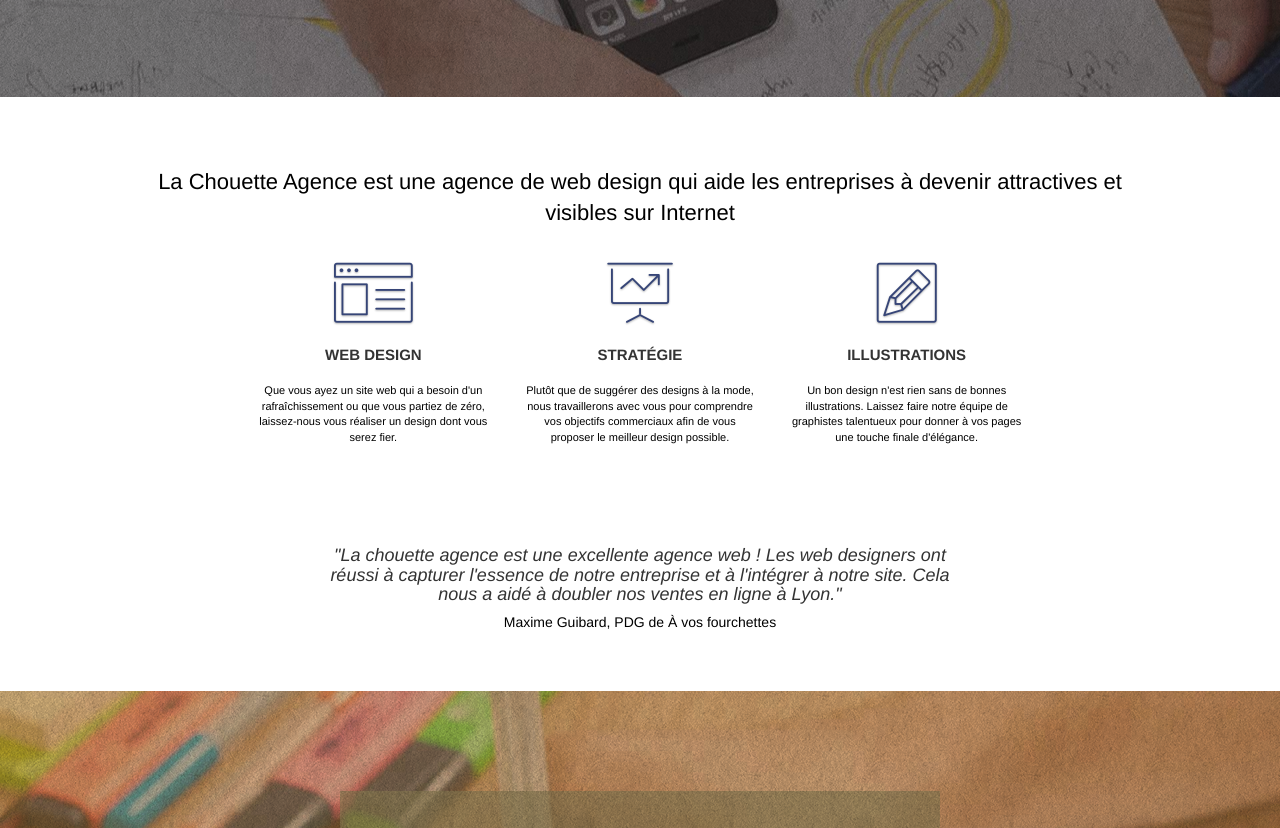
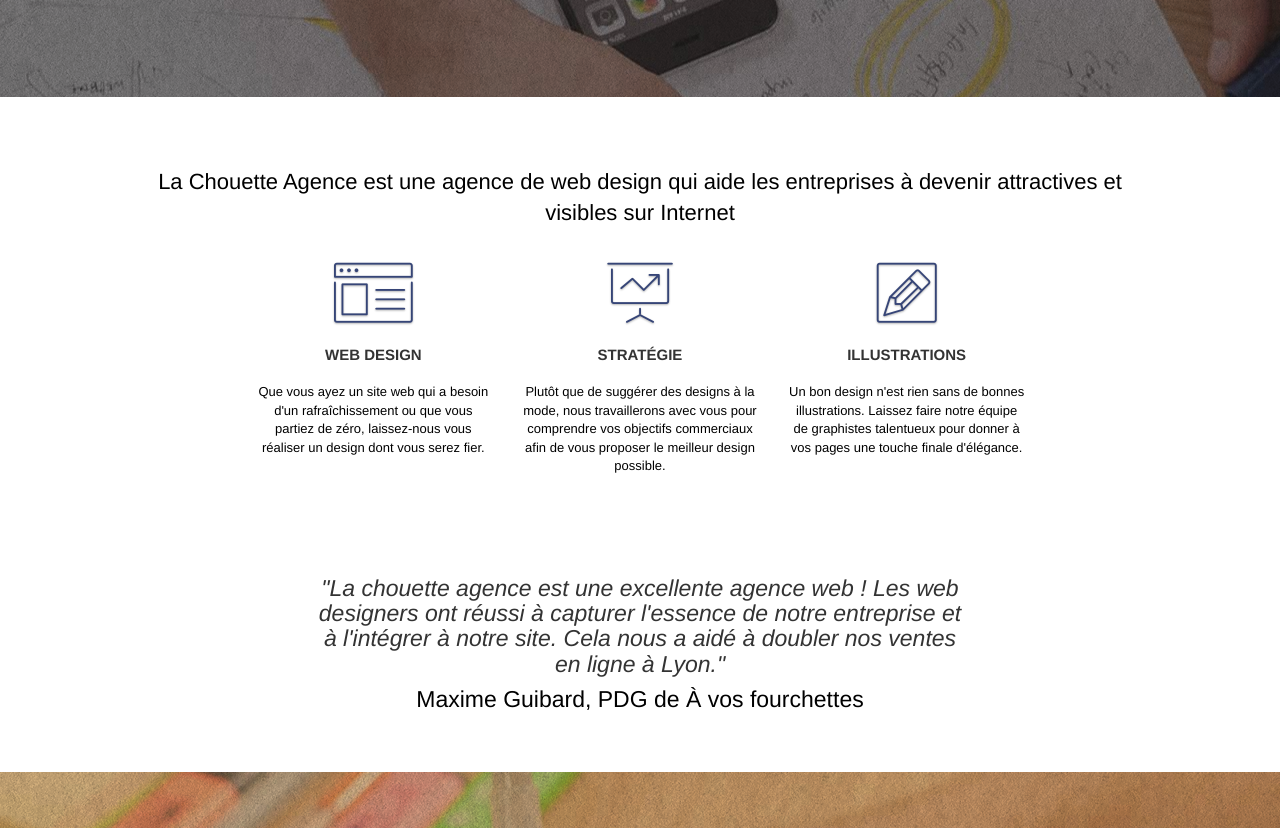
Before and after one commit to yanou92800/YannThouanel_4_07042021, a plain HTML site: page index.html in a window 1280 px wide. Shown: the part 435-1263 px from the top of the page. Drawn offline with Linux system fonts and the light colour scheme.

Commit message:
aggrandir police lisibilité (13px) et lien footer

```diff
--- a/style.css
+++ b/style.css
@@ -652,6 +652,7 @@ a {
     font-family: "helvetica";
     font-weight: 400;
     color: black!important;
+    font-size: 23px;
 }
 
 .container {
@@ -677,7 +678,7 @@ a {
 }
 
 p {
-    font-size: 11px;
+    font-size: 13px;
 }
 
 .tight-width-whitespace {
```
